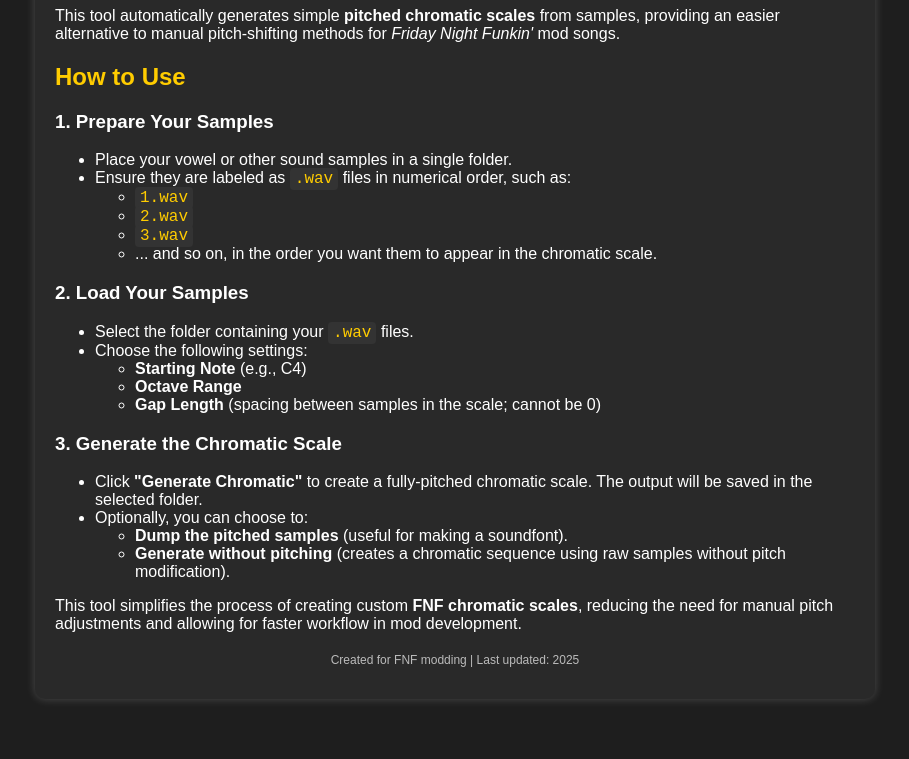
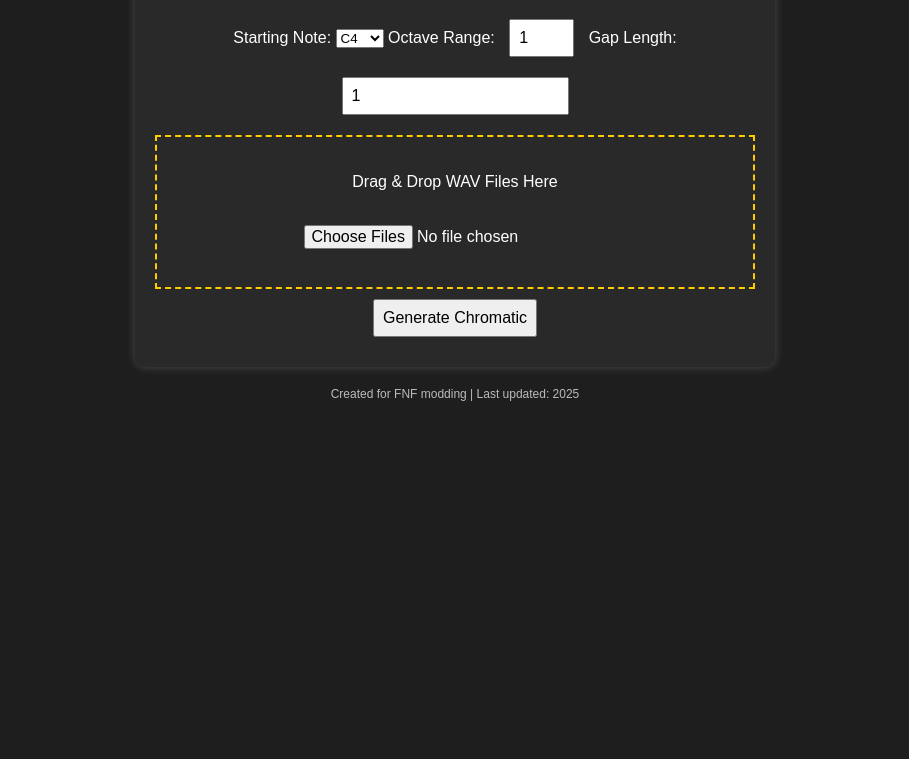
Before and after one commit to AAAAAAAAAAAAAAAAAAAAAAAAq/Testing, a plain HTML site: page index.html in a window 1280 px wide. Shown: the part 153-912 px from the top of the page, without its empty margins (185-1094 px from the left). After the commit the page ends 800 px from the top, so only its background shows below. Drawn offline with Linux system fonts and the light colour scheme.

Commit message:
Update index.html

```diff
--- a/index.html
+++ b/index.html
@@ -7,32 +7,35 @@
     <style>
         body {
             font-family: Arial, sans-serif;
-            margin: 40px;
-            padding: 20px;
+            text-align: center;
             background-color: #1e1e1e;
             color: #ffffff;
+            padding: 20px;
         }
-        h1, h2 {
+        h1 {
             color: #ffcc00;
         }
         .container {
-            max-width: 800px;
-            margin: auto;
             background: #292929;
             padding: 20px;
             border-radius: 10px;
+            max-width: 600px;
+            margin: auto;
             box-shadow: 0px 0px 10px rgba(255, 255, 255, 0.2);
         }
-        code {
-            background-color: #333;
-            padding: 2px 5px;
-            border-radius: 4px;
-            font-family: "Courier New", Courier, monospace;
-            color: #ffcc00;
+        input, button {
+            margin: 10px;
+            padding: 8px;
+            font-size: 16px;
+        }
+        .file-upload {
+            border: 2px dashed #ffcc00;
+            padding: 20px;
+            cursor: pointer;
+            margin-top: 10px;
         }
         .footer {
             margin-top: 20px;
-            text-align: center;
             font-size: 12px;
             color: #bbbbbb;
         }
@@ -42,52 +45,142 @@
 
     <div class="container">
         <h1>FNF Chromatic Scale Generator</h1>
-        <p>This tool automatically generates simple <strong>pitched chromatic scales</strong> from samples, providing an easier alternative to manual pitch-shifting methods for <em>Friday Night Funkin'</em> mod songs.</p>
+        <p>Select or drag & drop your <strong>.wav</strong> samples to generate a chromatic scale.</p>
 
-        <h2>How to Use</h2>
+        <label for="note">Starting Note:</label>
+        <select id="note">
+            <option value="C4">C4</option>
+            <option value="C#4">C#4</option>
+            <option value="D4">D4</option>
+            <option value="D#4">D#4</option>
+            <option value="E4">E4</option>
+            <option value="F4">F4</option>
+            <option value="F#4">F#4</option>
+            <option value="G4">G4</option>
+            <option value="G#4">G#4</option>
+            <option value="A4">A4</option>
+            <option value="A#4">A#4</option>
+            <option value="B4">B4</option>
+        </select>
 
-        <h3>1. Prepare Your Samples</h3>
-        <ul>
-            <li>Place your vowel or other sound samples in a single folder.</li>
-            <li>Ensure they are labeled as <code>.wav</code> files in numerical order, such as:
-                <ul>
-                    <li><code>1.wav</code></li>
-                    <li><code>2.wav</code></li>
-                    <li><code>3.wav</code></li>
-                    <li>... and so on, in the order you want them to appear in the chromatic scale.</li>
-                </ul>
-            </li>
-        </ul>
+        <label for="octave">Octave Range:</label>
+        <input type="number" id="octave" value="1" min="1" max="3">
 
-        <h3>2. Load Your Samples</h3>
-        <ul>
-            <li>Select the folder containing your <code>.wav</code> files.</li>
-            <li>Choose the following settings:
-                <ul>
-                    <li><strong>Starting Note</strong> (e.g., C4)</li>
-                    <li><strong>Octave Range</strong></li>
-                    <li><strong>Gap Length</strong> (spacing between samples in the scale; cannot be 0)</li>
-                </ul>
-            </li>
-        </ul>
+        <label for="gap">Gap Length:</label>
+        <input type="number" id="gap" value="1" min="1">
 
-        <h3>3. Generate the Chromatic Scale</h3>
-        <ul>
-            <li>Click <strong>"Generate Chromatic"</strong> to create a fully-pitched chromatic scale. The output will be saved in the selected folder.</li>
-            <li>Optionally, you can choose to:
-                <ul>
-                    <li><strong>Dump the pitched samples</strong> (useful for making a soundfont).</li>
-                    <li><strong>Generate without pitching</strong> (creates a chromatic sequence using raw samples without pitch modification).</li>
-                </ul>
-            </li>
-        </ul>
+        <div class="file-upload" id="drop-zone">
+            <p>Drag & Drop WAV Files Here</p>
+            <input type="file" id="file-input" multiple accept=".wav">
+        </div>
 
-        <p>This tool simplifies the process of creating custom <strong>FNF chromatic scales</strong>, reducing the need for manual pitch adjustments and allowing for faster workflow in mod development.</p>
+        <button onclick="generateChromatic()">Generate Chromatic</button>
 
-        <div class="footer">
-            <p>Created for FNF modding | Last updated: 2025</p>
-        </div>
+        <div id="output"></div>
     </div>
+
+    <div class="footer">
+        <p>Created for FNF modding | Last updated: 2025</p>
+    </div>
+
+    <script>
+        let audioContext = new (window.AudioContext || window.webkitAudioContext)();
+        let files = [];
+
+        document.getElementById('file-input').addEventListener('change', function(event) {
+            files = [...event.target.files];
+            showFileList();
+        });
+
+        document.getElementById('drop-zone').addEventListener('dragover', function(event) {
+            event.preventDefault();
+            this.style.background = "#444";
+        });
+
+        document.getElementById('drop-zone').addEventListener('dragleave', function() {
+            this.style.background = "#292929";
+        });
+
+        document.getElementById('drop-zone').addEventListener('drop', function(event) {
+            event.preventDefault();
+            this.style.background = "#292929";
+            files = [...event.dataTransfer.files];
+            showFileList();
+        });
+
+        function showFileList() {
+            let output = document.getElementById('output');
+            output.innerHTML = "<h3>Selected Files:</h3><ul>" + files.map(f => `<li>${f.name}</li>`).join('') + "</ul>";
+        }
+
+        function generateChromatic() {
+            if (files.length === 0) {
+                alert("Please select at least one WAV file.");
+                return;
+            }
+
+            let startNote = document.getElementById('note').value;
+            let octaveRange = parseInt(document.getElementById('octave').value);
+            let gap = parseInt(document.getElementById('gap').value);
+            let semitoneShift = 0;
+
+            files.forEach((file, index) => {
+                let reader = new FileReader();
+                reader.readAsArrayBuffer(file);
+                reader.onload = function(event) {
+                    audioContext.decodeAudioData(event.target.result, function(buffer) {
+                        let newBuffer = pitchShift(buffer, semitoneShift);
+                        downloadBuffer(newBuffer, `chromatic_${index + 1}.wav`);
+                    });
+                };
+                semitoneShift += gap;
+            });
+
+            alert("Chromatic scale generated! Check your downloads.");
+        }
+
+        function pitchShift(buffer, semitone) {
+            let rate = Math.pow(2, semitone / 12);
+            let newBuffer = audioContext.createBuffer(buffer.numberOfChannels, buffer.length, buffer.sampleRate * rate);
+
+            for (let i = 0; i < buffer.numberOfChannels; i++) {
+                let oldData = buffer.getChannelData(i);
+                let newData = newBuffer.getChannelData(i);
+                for (let j = 0; j < newData.length; j++) {
+                    newData[j] = oldData[Math.floor(j / rate)] || 0;
+                }
+            }
+            return newBuffer;
+        }
+
+        function downloadBuffer(buffer, filename) {
+            let offlineCtx = new OfflineAudioContext(buffer.numberOfChannels, buffer.length, buffer.sampleRate);
+            let source = offlineCtx.createBufferSource();
+            source.buffer = buffer;
+            source.connect(offlineCtx.destination);
+            source.start();
+            offlineCtx.startRendering().then(renderedBuffer => {
+                let wavBlob = bufferToWave(renderedBuffer);
+                let url = URL.createObjectURL(wavBlob);
+                let a = document.createElement("a");
+                a.href = url;
+                a.download = filename;
+                document.body.appendChild(a);
+                a.click();
+                document.body.removeChild(a);
+            });
+        }
+
+        function bufferToWave(buffer) {
+            let wav = new DataView(new ArrayBuffer(buffer.length * 2));
+            let offset = 0;
+            for (let i = 0; i < buffer.length; i++, offset += 2) {
+                let s = Math.max(-1, Math.min(1, buffer.getChannelData(0)[i]));
+                wav.setInt16(offset, s < 0 ? s * 32768 : s * 32767, true);
+            }
+            return new Blob([wav], { type: "audio/wav" });
+        }
+    </script>
 
 </body>
 </html>
```
